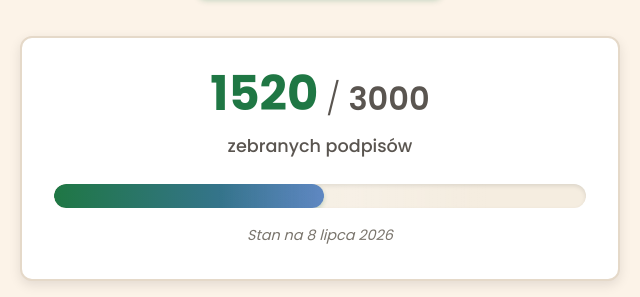
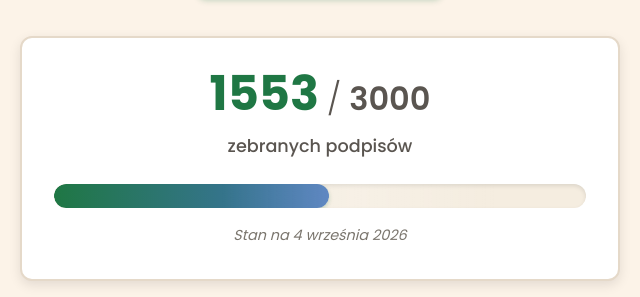
Before and after one commit to tadeoos/rada-stary-mokotow, a website built with webpack: page index.html in a window 1280 px wide. Shown: the part 565-862 px from the top of the page, 320-960 px from the left. Built offline with nearby package versions, Linux system fonts and the light colour scheme; no server answers.

Commit message:
bump counter to 1553, update date to 4 września 2026
Co-Authored-By: Claude Opus 5 <noreply@anthropic.com>

```diff
--- a/index.html
+++ b/index.html
@@ -46,7 +46,7 @@
       <div class="signature-counter">
         <div class="counter-header">
           <div class="counter-numbers">
-            <span class="counter-current">1520</span>
+            <span class="counter-current">1553</span>
             <span class="counter-separator">/</span>
             <span class="counter-target">3000</span>
           </div>
@@ -55,7 +55,7 @@
         <div class="progress-bar">
           <div class="progress-fill"></div>
         </div>
-        <div class="counter-date">Stan na 8 lipca 2026</div>
+        <div class="counter-date">Stan na 4 września 2026</div>
       </div>
     </div>
   </section>
```
